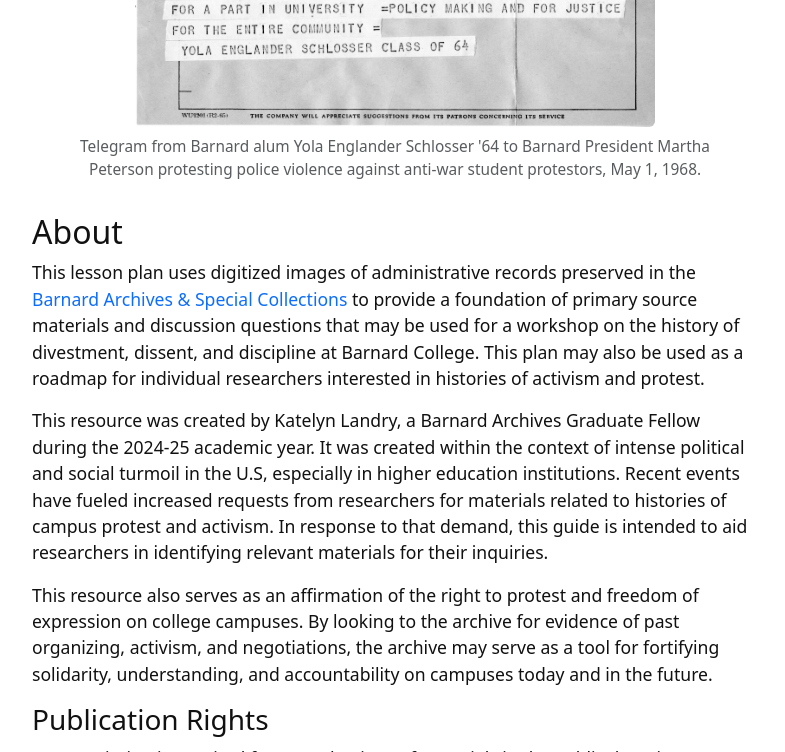
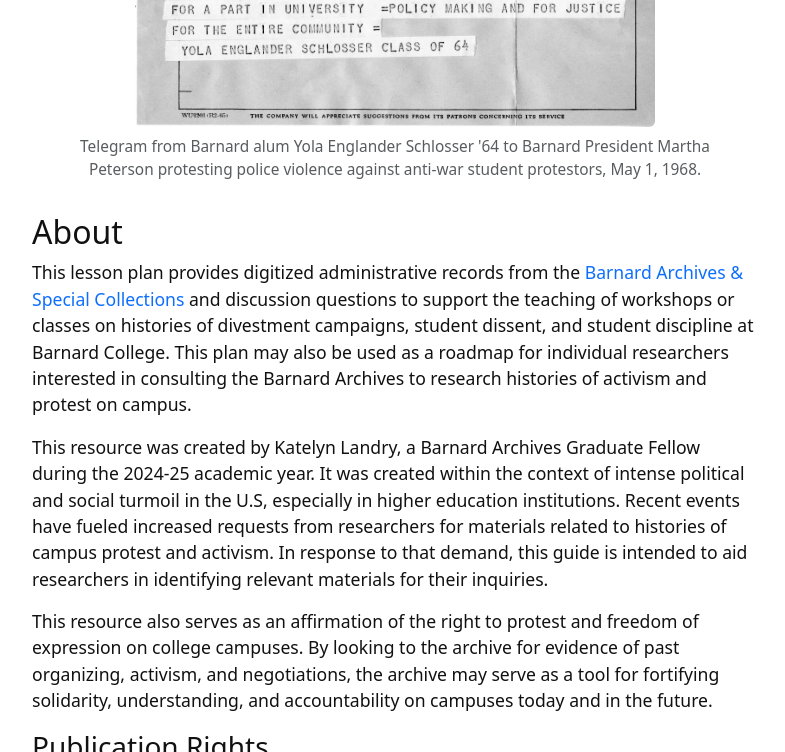
Before and after one commit to katelynautumn28/ddd-research-guide, a Jekyll site: the page built from index.md, in a window 1280 px wide and 900 px high, scrolled down 537 px, cut to the strip 0-752 px from the top of the window. Shown: the whole strip, without its empty margins (245-1030 px from the left). Built offline with Jekyll 4.4.1, drawn with Linux system fonts in a browser that asks for light colours.

Commit message:
Update index.md

```diff
--- a/index.md
+++ b/index.md
@@ -8,7 +8,7 @@ layout: page
 {% include figure.html img="BC05-08_Box20-Riots-10.jpg" alt="intro image here" caption="Telegram from Barnard alum Yola Englander Schlosser '64 to Barnard President Martha Peterson protesting police violence against anti-war student protestors, May 1, 1968." width="75%" %}
 
 ## About
-This lesson plan uses digitized images of administrative records preserved in the [Barnard Archives & Special Collections](https://archives.barnard.edu/) to provide a foundation of primary source materials and discussion questions that may be used for a workshop on the history of divestment, dissent, and discipline at Barnard College. This plan may also be used as a roadmap for individual researchers interested in histories of activism and protest.
+This lesson plan provides digitized administrative records from the [Barnard Archives & Special Collections](https://archives.barnard.edu/) and discussion questions to support the teaching of workshops or classes on histories of divestment campaigns, student dissent, and student discipline at Barnard College. This plan may also be used as a roadmap for individual researchers interested in consulting the Barnard Archives to research histories of activism and protest on campus.
 
 This resource was created by Katelyn Landry, a Barnard Archives Graduate Fellow during the 2024-25 academic year. It was created within the context of intense political and social turmoil in the U.S, especially in higher education institutions. Recent events have fueled increased requests from researchers for materials related to histories of campus protest and activism. In response to that demand, this guide is intended to aid researchers in identifying relevant materials for their inquiries.
 
```
